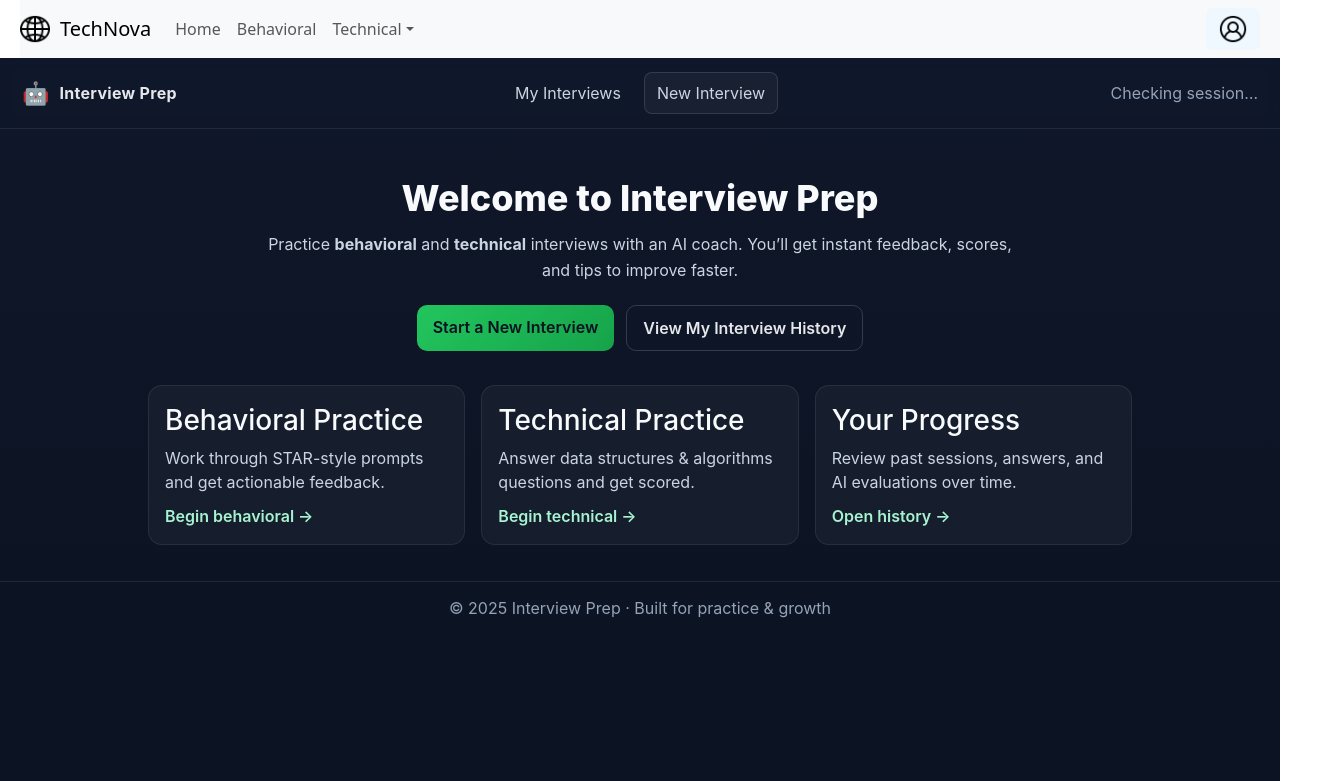
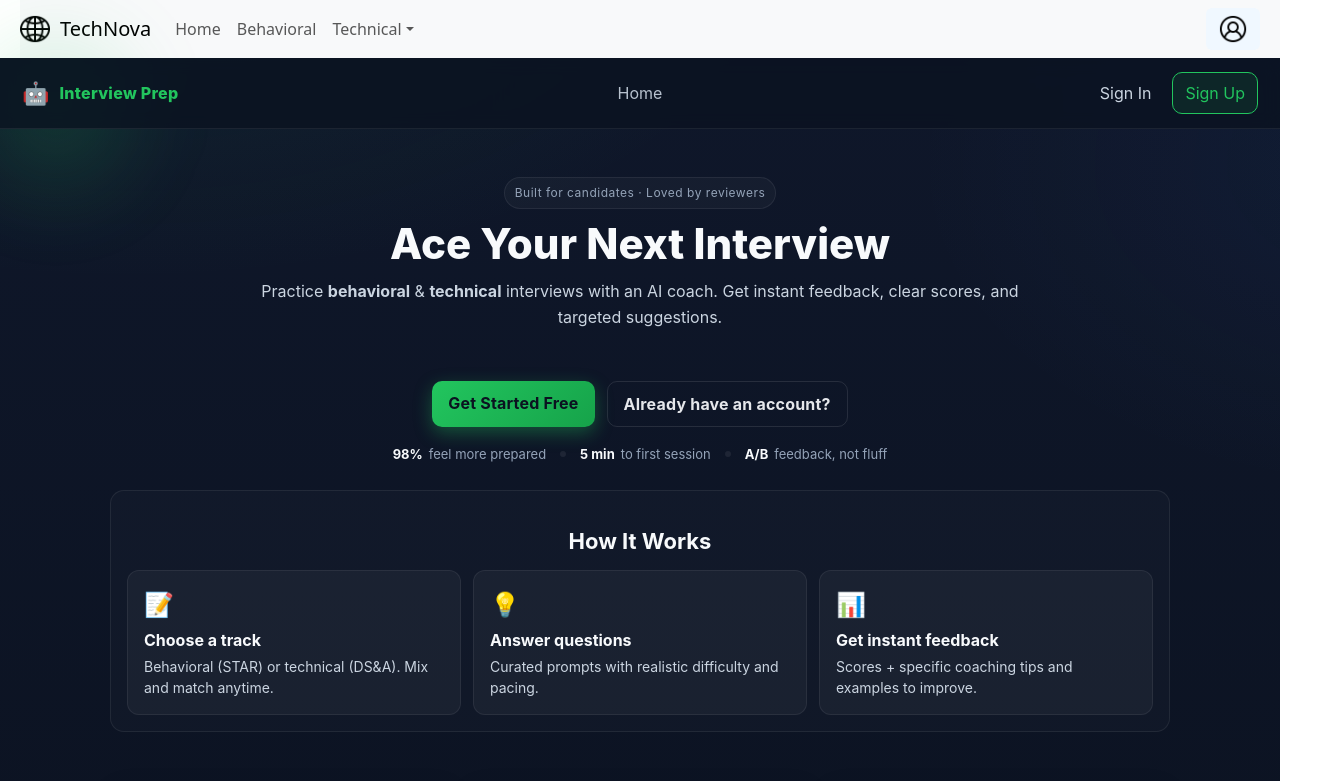
Before and after one commit to birongliu/CTP-Hackathon, a React (Vite) app in the folder frontend/: page / in a window 1280 px wide. Shown: the top 781 px of the page, 1344 px wide, since content can reach past the window. Built offline with nearby package versions, Linux system fonts and the light colour scheme; no server answers.

Commit message:
Homepage updated

```diff
--- a/frontend/src/routes/HomePage.tsx
+++ b/frontend/src/routes/HomePage.tsx
@@ -3,41 +3,54 @@ import { Link, useNavigate } from "react-router-dom";
 
 const API_BASE = import.meta.env.VITE_API_BASE || "http://localhost:5000";
 
-interface HomePageProps {
-  session?: any;
-}
+const T = {
+  bg: "#0b1220",
+  bg2: "#0f172a",
+  surface: "rgba(255,255,255,0.06)",
+  surfaceSoft: "rgba(255,255,255,0.04)",
+  border: "rgba(255,255,255,0.10)",
+  borderSoft: "rgba(255,255,255,0.07)",
+  text: "#e5e7eb",
+  muted: "#94a3b8",
+  heading: "#f8fafc",
+  accent: "#22c55e",
+  accent2: "#16a34a",
+};
 
-export default function HomePage({ session }: HomePageProps) {
+export default function HomePage() {
   const [userEmail, setUserEmail] = useState<string | null>(null);
   const [loading, setLoading] = useState(true);
   const navigate = useNavigate();
 
   const loadMe = async () => {
     setLoading(true);
-    const res = await fetch(`${API_BASE}/api/auth/me`, {
-      credentials: "include",
-    });
+    try {
+      const res = await fetch(`${API_BASE}/api/auth/me`, { credentials: "include" });
       const data = await res.json().catch(() => ({}));
       setUserEmail(data.user?.email ?? null);
+    } catch {
+      setUserEmail(null);
+    } finally {
       setLoading(false);
+    }
   };
 
   const handleSignOut = async () => {
-    await fetch(`${API_BASE}/api/auth/logout`, {
-      method: "POST",
-      credentials: "include",
-    });
+    await fetch(`${API_BASE}/api/auth/logout`, { method: "POST", credentials: "include" });
     setUserEmail(null);
     navigate("/signin");
   };
 
-  useEffect(() => {
-    loadMe();
-  }, []);
+  useEffect(() => { loadMe(); }, []);
+
+  const loggedIn = !!userEmail;
 
   return (
     <div style={styles.page}>
-      {/* Top Nav */}
+      <div style={styles.bgGlowTL} />
+      <div style={styles.bgGlowBR} />
+
+      {/* Header */}
       <header style={styles.header}>
         <div style={styles.brand} onClick={() => navigate("/")}>
           <span style={styles.logo}>🤖</span>
@@ -45,106 +58,134 @@ export default function HomePage({ session }: HomePageProps) {
         </div>
 
         <nav style={styles.nav}>
-          <Link to="/interviews" style={styles.navLink}>
-            My Interviews
-          </Link>
-          <Link
-            to="/interview"
-            style={{ ...styles.navLink, ...styles.ctaLink }}
-          >
-            New Interview
-          </Link>
+          <Link to="/" style={{ ...styles.navLink, opacity: 0.9 }}>Home</Link>
+          {loggedIn && <Link to="/interview?type=behavioral" style={styles.navLink}>Behavioral</Link>}
+          {loggedIn && <Link to="/interview?type=technical" style={styles.navLink}>Technical</Link>}
         </nav>
 
         <div style={styles.userBox}>
           {loading ? (
             <span style={styles.muted}>Checking session…</span>
-          ) : userEmail ? (
+          ) : loggedIn ? (
             <div style={styles.userRow}>
-              <div style={styles.avatarCircle}>
-                {(userEmail[0] || "U").toUpperCase()}
-              </div>
+              <div style={styles.avatarCircle}>{(userEmail![0] || "U").toUpperCase()}</div>
               <div style={styles.userMeta}>
                 <div style={styles.userEmail}>{userEmail}</div>
-                <button onClick={handleSignOut} style={styles.logoutBtn}>
-                  Log out
-                </button>
+                <button onClick={handleSignOut} style={styles.logoutBtn}>Log out</button>
               </div>
             </div>
           ) : (
             <div style={styles.authLinks}>
-              <Link to="/signin" style={styles.navLink}>
-                Sign In
-              </Link>
-              <Link to="/signup" style={{ ...styles.navLink, marginLeft: 12 }}>
-                Sign Up
-              </Link>
+              <Link to="/signin" style={styles.navLink}>Sign In</Link>
+              <Link to="/signup" style={{ ...styles.navLink, ...styles.pill }}>Sign Up</Link>
             </div>
           )}
         </div>
       </header>
 
+      <main style={styles.container}>
         {/* Hero */}
         <section style={styles.hero}>
-        <h1 style={styles.heroTitle}>Welcome to Interview Prep</h1>
+          <div style={styles.kicker}>Built for candidates · Loved by reviewers</div>
+          <h1 style={styles.heroTitle}>Ace Your Next Interview</h1>
           <p style={styles.heroSubtitle}>
-          Practice <strong>behavioral</strong> and <strong>technical</strong>{" "}
-          interviews with an AI coach. You’ll get instant feedback, scores, and
-          tips to improve faster.
+            Practice <strong>behavioral</strong> & <strong>technical</strong> interviews with an AI coach.
+            Get instant feedback, clear scores, and targeted suggestions.
           </p>
 
           <div style={styles.heroActions}>
+            {loggedIn ? (
+              <>
+                <Link to="/start" style={{ ...styles.button, ...styles.buttonPrimary }}>Start New Interview</Link>
+                <Link to="/interviews" style={{ ...styles.button, ...styles.buttonGhost }}>View My History</Link>
+              </>
+            ) : (
+              <>
+                <Link to="/signup" style={{ ...styles.button, ...styles.buttonPrimary }}>Get Started Free</Link>
+                <Link to="/signin" style={{ ...styles.button, ...styles.buttonGhost }}>Already have an account?</Link>
+              </>
+            )}
+          </div>
+
+          <div style={styles.trustRow}>
+            <div style={styles.stat}><span style={styles.statNum}>98%</span><span style={styles.statLabel}>feel more prepared</span></div>
+            <div style={styles.dividerDot} />
+            <div style={styles.stat}><span style={styles.statNum}>5 min</span><span style={styles.statLabel}>to first session</span></div>
+            <div style={styles.dividerDot} />
+            <div style={styles.stat}><span style={styles.statNum}>A/B</span><span style={styles.statLabel}>feedback, not fluff</span></div>
+          </div>
+        </section>
+
+        {/* How it Works */}
+        <section style={styles.steps}>
+          <h2 style={styles.sectionTitle}>How It Works</h2>
+          <div style={styles.stepsGrid}>
+            <div style={styles.stepCard}>
+              <span style={styles.stepIcon}>📝</span>
+              <h3 style={styles.stepTitle}>Choose a track</h3>
+              <p style={styles.stepText}>Behavioral (STAR) or technical (DS&A). Mix and match anytime.</p>
+            </div>
+            <div style={styles.stepCard}>
+              <span style={styles.stepIcon}>💡</span>
+              <h3 style={styles.stepTitle}>Answer questions</h3>
+              <p style={styles.stepText}>Curated prompts with realistic difficulty and pacing.</p>
+            </div>
+            <div style={styles.stepCard}>
+              <span style={styles.stepIcon}>📊</span>
+              <h3 style={styles.stepTitle}>Get instant feedback</h3>
+              <p style={styles.stepText}>Scores + specific coaching tips and examples to improve.</p>
+            </div>
+          </div>
+        </section>
+
+        {/* Action Cards */}
+        <section style={styles.cards}>
+          {/* Behavioral */}
+          <div style={{ ...styles.card, ...(loggedIn ? {} : styles.cardLocked) }}>
+            {!loggedIn && <div style={styles.lockBadge}>🔒 Sign in to use</div>}
+            <h3 style={styles.cardTitle}>💬 Behavioral Practice</h3>
+            <p style={styles.cardText}>Practice STAR stories with guided structure and clarity checks.</p>
             <Link
-            to="/interview"
-            style={{ ...styles.button, ...styles.buttonPrimary }}
+              to={loggedIn ? "/start?track=behavioral" : "/signin"}
+              style={{ ...styles.cardLink, ...(loggedIn ? {} : styles.cardLinkLocked) }}
+              aria-disabled={!loggedIn}
             >
-            Start a New Interview
+              {loggedIn ? "Start Behavioral →" : "Sign in to start →"}
             </Link>
+          </div>
+
+          {/* Technical */}
+          <div style={{ ...styles.card, ...(loggedIn ? {} : styles.cardLocked) }}>
+            {!loggedIn && <div style={styles.lockBadge}>🔒 Sign in to use</div>}
+            <h3 style={styles.cardTitle}>💻 Technical Practice</h3>
+            <p style={styles.cardText}>DS&A questions with rubric-based scoring.</p>
             <Link
-            to="/interviews"
-            style={{ ...styles.button, ...styles.buttonGhost }}
+              to={loggedIn ? "/start?track=technical" : "/signin"}
+              style={{ ...styles.cardLink, ...(loggedIn ? {} : styles.cardLinkLocked) }}
+              aria-disabled={!loggedIn}
             >
-            View My Interview History
+              {loggedIn ? "Start Technical →" : "Sign in to start →"}
+            </Link>
+          </div>
+
+          {/* History */}
+          <div style={{ ...styles.card, ...(loggedIn ? {} : styles.cardLocked) }}>
+            {!loggedIn && <div style={styles.lockBadge}>🔒 Sign in to use</div>}
+            <h3 style={styles.cardTitle}>📈 Progress & Insights</h3>
+            <p style={styles.cardText}>Session history, trending skills, and personalized next steps.</p>
+            <Link
+              to={loggedIn ? "/interviews" : "/signin"}
+              style={{ ...styles.cardLink, ...(loggedIn ? {} : styles.cardLinkLocked) }}
+              aria-disabled={!loggedIn}
+            >
+              {loggedIn ? "Open History →" : "Sign in to view →"}
             </Link>
           </div>
         </section>
-
-      {/* Quick cards */}
-      <section style={styles.cards}>
-        <div style={styles.card}>
-          <h3 style={styles.cardTitle}>Behavioral Practice</h3>
-          <p style={styles.cardText}>
-            Work through STAR-style prompts and get actionable feedback.
-          </p>
-          <Link to="/interview?type=behavioral" style={styles.cardLink}>
-            Begin behavioral →
-          </Link>
-        </div>
-        <div style={styles.card}>
-          <h3 style={styles.cardTitle}>Technical Practice</h3>
-          <p style={styles.cardText}>
-            Answer data structures & algorithms questions and get scored.
-          </p>
-          <Link to="/interview?type=technical" style={styles.cardLink}>
-            Begin technical →
-          </Link>
-        </div>
-        <div style={styles.card}>
-          <h3 style={styles.cardTitle}>Your Progress</h3>
-          <p style={styles.cardText}>
-            Review past sessions, answers, and AI evaluations over time.
-          </p>
-          <Link to="/interviews" style={styles.cardLink}>
-            Open history →
-          </Link>
-        </div>
-      </section>
+      </main>
 
       <footer style={styles.footer}>
-        <span style={styles.muted}>
-          © {new Date().getFullYear()} Interview Prep · Built for practice &
-          growth
-        </span>
+        <span style={styles.muted}>© {new Date().getFullYear()} Interview Prep · Practice & Grow</span>
       </footer>
     </div>
   );
@@ -154,135 +195,82 @@ export default function HomePage({ session }: HomePageProps) {
 const styles: Record<string, React.CSSProperties> = {
   page: {
     minHeight: "100vh",
-    background: "linear-gradient(180deg, #0f172a 0%, #0b1220 100%)",
-    color: "#e5e7eb",
+    background: `radial-gradient(1200px 600px at 10% -10%, rgba(34,197,94,0.08), transparent 55%),
+                 radial-gradient(900px 600px at 110% 10%, rgba(59,130,246,0.06), transparent 55%),
+                 linear-gradient(180deg, ${T.bg2} 0%, ${T.bg} 100%)`,
+    color: T.text,
     fontFamily: "Inter, system-ui, Avenir, Helvetica, Arial, sans-serif",
+    position: "relative",
   },
+  bgGlowTL: { position: "absolute", inset: "0 auto auto 0", width: 280, height: 280, borderRadius: "50%", background: "radial-gradient(circle, rgba(34,197,94,0.18), transparent 60%)", filter: "blur(30px)", pointerEvents: "none", transform: "translate(-30%, -30%)" },
+  bgGlowBR: { position: "absolute", right: 0, bottom: 0, width: 320, height: 320, borderRadius: "50%", background: "radial-gradient(circle, rgba(148,163,184,0.18), transparent 60%)", filter: "blur(40px)", pointerEvents: "none", transform: "translate(20%, 20%)" },
+
   header: {
     display: "grid",
     gridTemplateColumns: "1fr auto 1fr",
     alignItems: "center",
     gap: 16,
     padding: "14px 22px",
-    borderBottom: "1px solid rgba(255,255,255,0.08)",
+    borderBottom: `1px solid ${T.borderSoft}`,
     position: "sticky",
     top: 0,
-    backdropFilter: "blur(6px)",
+    backdropFilter: "blur(8px)",
+    background: "rgba(11,18,32,0.78)",
+    zIndex: 10,
   },
-  brand: {
-    display: "flex",
-    alignItems: "center",
-    gap: 10,
-    cursor: "pointer",
-  },
+  brand: { display: "flex", alignItems: "center", gap: 10, cursor: "pointer" },
   logo: { fontSize: 22 },
-  brandText: { fontWeight: 700, letterSpacing: 0.3 },
-  nav: {
-    display: "flex",
-    alignItems: "center",
-    gap: 10,
-    justifyContent: "center",
-  },
-  navLink: {
-    color: "#cbd5e1",
-    textDecoration: "none",
-    padding: "8px 12px",
-    borderRadius: 8,
-    border: "1px solid transparent",
-  },
-  ctaLink: {
-    border: "1px solid rgba(255,255,255,0.12)",
-    background: "rgba(255,255,255,0.04)",
-  },
+  brandText: { fontWeight: 800, letterSpacing: 0.3, color: T.accent },
+
+  nav: { display: "flex", alignItems: "center", gap: 10, justifyContent: "center" },
+  navLink: { color: "#cbd5e1", textDecoration: "none", padding: "8px 12px", borderRadius: 8, border: "1px solid transparent" },
   userBox: { display: "flex", justifyContent: "flex-end" },
   userRow: { display: "flex", alignItems: "center", gap: 10 },
-  userMeta: {
-    display: "flex",
-    flexDirection: "column",
-    alignItems: "flex-end",
+  avatarCircle: { width: 32, height: 32, borderRadius: "50%", display: "grid", placeItems: "center", background: T.accent, color: "#0b1220", fontWeight: 700 },
+  userMeta: { display: "flex", flexDirection: "column", alignItems: "flex-end" },
+  userEmail: { fontSize: 13, color: "#cbd5e1" },
+  logoutBtn: { marginTop: 4, fontSize: 12, padding: "4px 8px", borderRadius: 6, border: `1px solid ${T.border}`, background: T.surfaceSoft, color: T.text, cursor: "pointer" },
+  authLinks: { display: "flex", alignItems: "center", gap: 8 },
+  pill: { border: `1px solid ${T.accent}`, color: T.accent, background: "rgba(34,197,94,0.10)", borderRadius: 10 },
+
+  container: { maxWidth: 1100, padding: "20px 20px 30px", margin: "0 auto" },
+
+  hero: { textAlign: "center" as const, padding: "28px 0 16px" },
+  kicker: { display: "inline-block", fontSize: 12, letterSpacing: 0.5, color: T.muted, padding: "6px 10px", border: `1px solid ${T.borderSoft}`, borderRadius: 999, background: "rgba(255,255,255,0.03)", marginBottom: 10 },
+  heroTitle: { fontSize: 42, fontWeight: 800, color: T.heading, margin: "0 0 10px" },
+  heroSubtitle: { fontSize: 16, color: "#cbd5e1", lineHeight: 1.6, margin: "0 auto 18px", maxWidth: 760 },
+  heroActions: { display: "flex", gap: 12, justifyContent: "center", flexWrap: "wrap" as const, marginBottom: 18, marginTop: 50 },
+
+  trustRow: { display: "flex", justifyContent: "center", alignItems: "center", gap: 14, color: T.muted, fontSize: 13 },
+  stat: { display: "flex", alignItems: "baseline", gap: 6 },
+  statNum: { color: T.heading, fontWeight: 700 },
+  statLabel: { color: T.muted },
+  dividerDot: { width: 6, height: 6, borderRadius: 6, background: T.borderSoft },
+
+  sectionTitle: { fontSize: 22, fontWeight: 700, color: T.heading, margin: "18px 0 12px", textAlign: "center" as const },
+  steps: { margin: "10px 0 6px", padding: "16px", borderRadius: 14, border: `1px solid ${T.borderSoft}`, background: "rgba(255,255,255,0.02)" },
+  stepsGrid: { display: "grid", gridTemplateColumns: "repeat(3, minmax(0, 1fr))", gap: 12 },
+  stepCard: { background: T.surfaceSoft, border: `1px solid ${T.borderSoft}`, borderRadius: 12, padding: 16 },
+  stepIcon: { fontSize: 24, display: "block", marginBottom: 8 },
+  stepTitle: { margin: "0 0 6px", color: T.heading, fontSize: 16, fontWeight: 700 },
+  stepText: { margin: 0, color: "#cbd5e1", lineHeight: 1.5, fontSize: 14 },
+
+  cards: { display: "grid", gridTemplateColumns: "repeat(3, minmax(0, 1fr))", gap: 14, marginTop: 50 },
+  card: { position: "relative", background: T.surface, border: `1px solid ${T.border}`, borderRadius: 16, padding: 18, boxShadow: "0 8px 24px rgba(0,0,0,0.25)" },
+  cardLocked: { opacity: 0.65, filter: "saturate(0.85)" },
+  lockBadge: {
+    position: "absolute", top: 12, right: 12, fontSize: 12, color: T.muted,
+    border: `1px solid ${T.borderSoft}`, background: "rgba(255,255,255,0.04)", padding: "4px 8px",
+    borderRadius: 999,
   },
-  userEmail: { fontSize: 13, color: "#cbd5e1" },
-  logoutBtn: {
-    marginTop: 4,
-    fontSize: 12,
-    padding: "4px 8px",
-    borderRadius: 6,
-    border: "1px solid rgba(255,255,255,0.14)",
-    background: "rgba(255,255,255,0.04)",
-    color: "#e5e7eb",
-    cursor: "pointer",
-  },
-  authLinks: { display: "flex", alignItems: "center" },
-  muted: { color: "#94a3b8" },
+  cardTitle: { margin: "2px 0 8px", color: T.heading, fontWeight: 700, fontSize: 18 },
+  cardText: { color: "#cbd5e1", lineHeight: 1.5, marginBottom: 12 },
+  cardLink: { textDecoration: "none", color: T.accent, fontWeight: 600 },
+  cardLinkLocked: { color: T.muted, borderColor: T.borderSoft as any },
 
-  hero: {
-    maxWidth: 920,
-    margin: "48px auto 0",
-    padding: "0 20px",
-    textAlign: "center" as const,
-  },
-  heroTitle: {
-    fontSize: 36,
-    fontWeight: 800,
-    marginBottom: 12,
-    color: "#f8fafc",
-  },
-  heroSubtitle: {
-    fontSize: 16,
-    color: "#cbd5e1",
-    lineHeight: 1.6,
-    margin: "0 auto 22px",
-    maxWidth: 760,
-  },
-  heroActions: {
-    display: "flex",
-    gap: 12,
-    justifyContent: "center",
-    flexWrap: "wrap" as const,
-    marginTop: 10,
-  },
-  button: {
-    display: "inline-block",
-    padding: "10px 16px",
-    borderRadius: 10,
-    textDecoration: "none",
-    fontWeight: 600,
-  },
-  buttonPrimary: {
-    background: "linear-gradient(135deg, #22c55e 0%, #16a34a 100%)",
-    color: "#0b1220",
-  },
-  buttonGhost: {
-    color: "#e5e7eb",
-    border: "1px solid rgba(255,255,255,0.16)",
-    background: "transparent",
-  },
+  button: { display: "inline-block", padding: "10px 16px", borderRadius: 10, textDecoration: "none", fontWeight: 700, letterSpacing: 0.2 },
+  buttonPrimary: { background: `linear-gradient(135deg, ${T.accent} 0%, ${T.accent2} 100%)`, color: "#0b1220", boxShadow: "0 6px 18px rgba(34,197,94,0.35)" },
+  buttonGhost: { color: T.text, border: `1px solid ${T.border}`, background: "transparent" },
 
-  cards: {
-    display: "grid",
-    gridTemplateColumns: "repeat(auto-fit, minmax(260px, 1fr))",
-    gap: 16,
-    maxWidth: 1024,
-    margin: "34px auto 0",
-    padding: "0 20px 36px",
-  },
-  card: {
-    background: "rgba(255,255,255,0.04)",
-    border: "1px solid rgba(255,255,255,0.08)",
-    borderRadius: 14,
-    padding: 16,
-  },
-  cardTitle: { margin: "2px 0 8px", color: "#f8fafc" },
-  cardText: { color: "#cbd5e1", lineHeight: 1.5, marginBottom: 10 },
-  cardLink: {
-    textDecoration: "none",
-    color: "#a7f3d0",
-    fontWeight: 600,
-  },
-
-  footer: {
-    borderTop: "1px solid rgba(255,255,255,0.08)",
-    padding: "14px 22px",
-    textAlign: "center" as const,
-  },
+  footer: { borderTop: `1px solid ${T.borderSoft}`, padding: "16px 22px", textAlign: "center" as const, fontSize: 13, color: T.muted, marginTop: 100 },
 };
```
Lines whose indentation alone changed are shown as unchanged.
